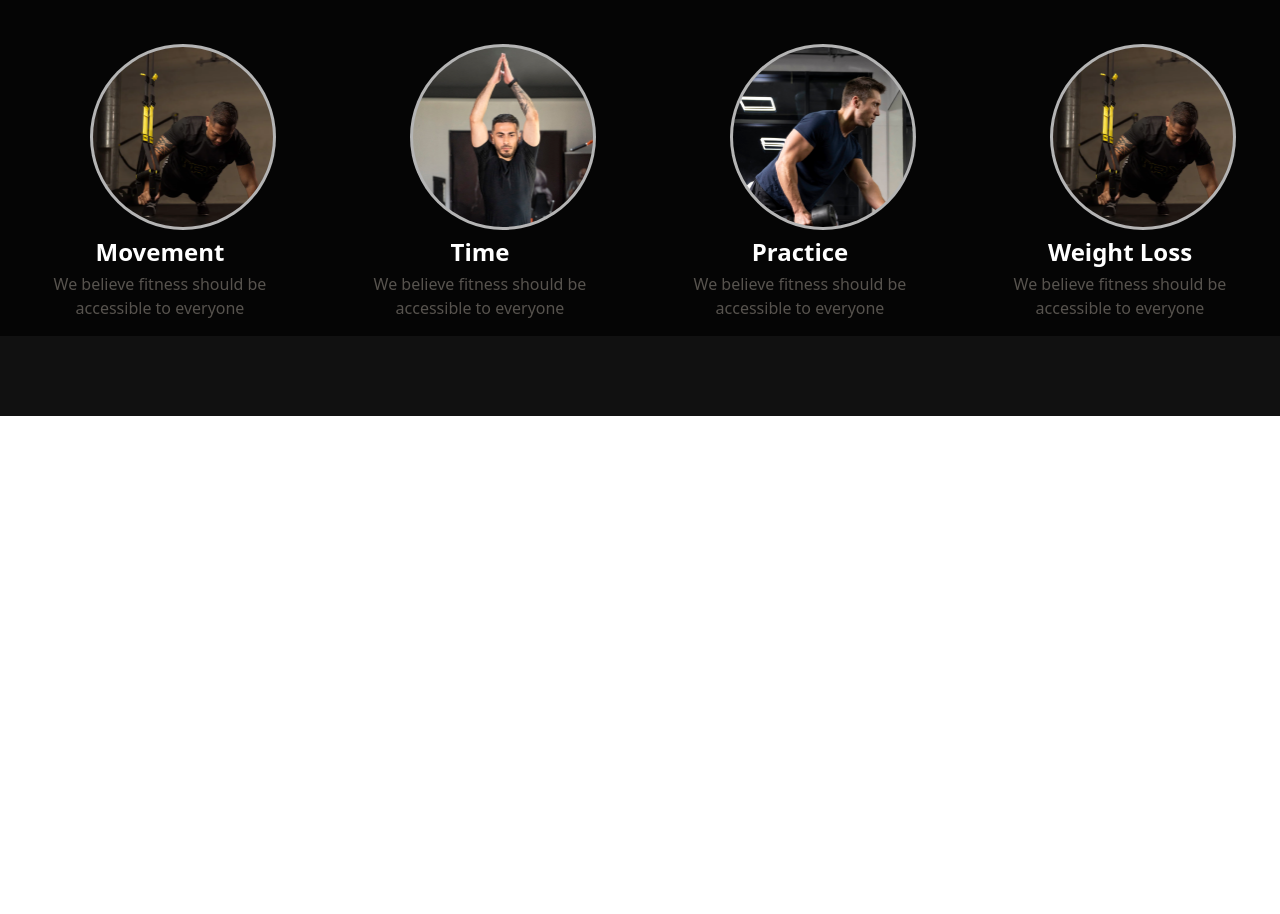
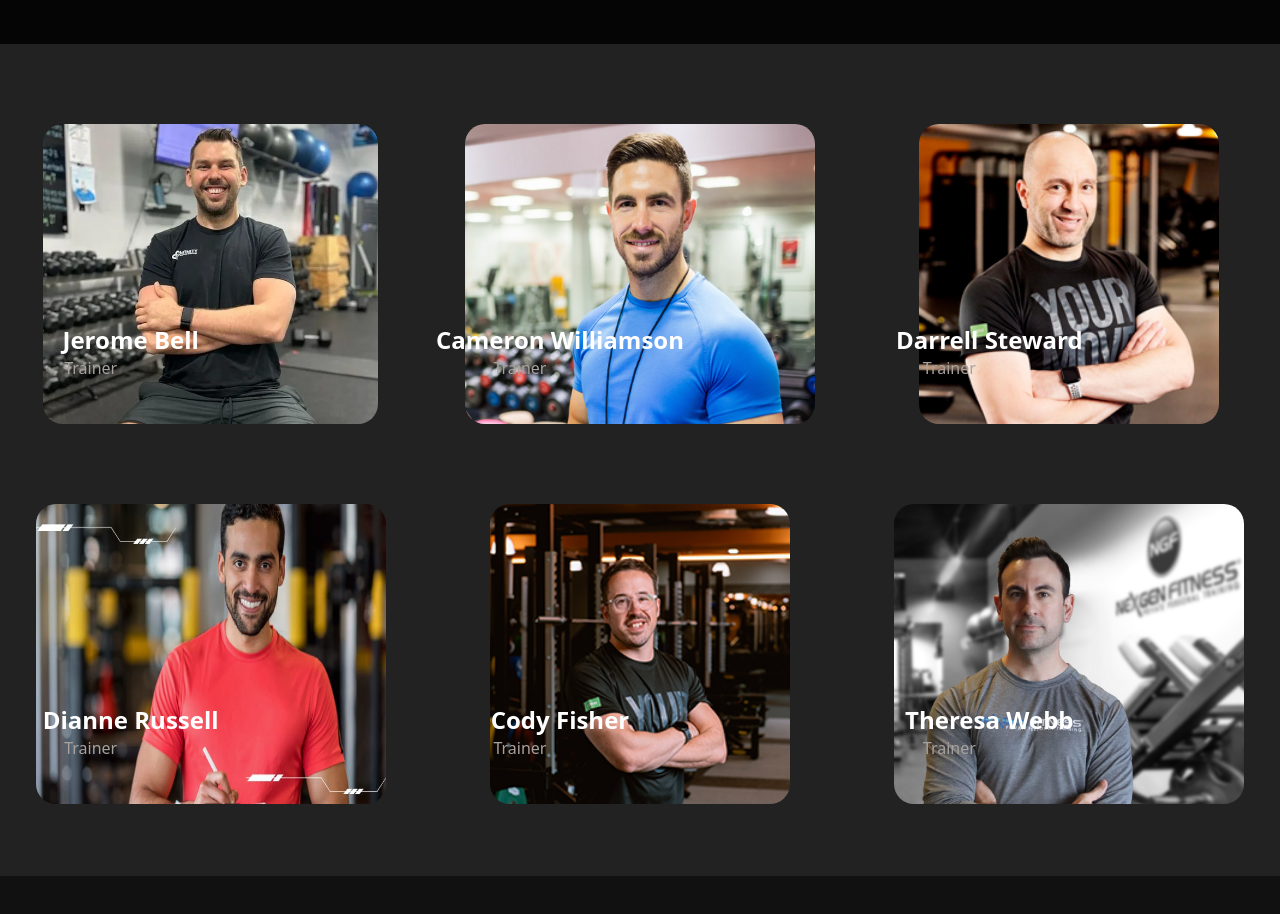
Before and after one commit to MahmudZq/PA2, a plain HTML site: page index.html in a window 1280 px wide. Shown: the part 2120-3034 px from the top of the page. Before the commit the page ends 2536 px from the top, so only its background shows below. Drawn offline with nearby package versions, Linux system fonts and the light colour scheme; a web font is replaced by a local one.

Commit message:
team section done.

```diff
--- a/index.html
+++ b/index.html
@@ -30,13 +30,13 @@
                 <a>Home</a>
             </div>
             <div class="nav-btn">
-                    <a >Service</a>
+                <a>Service</a>
             </div>
             <div class="nav-btn">
-                    <a >Contact</a>
+                <a>Contact</a>
             </div>
             <div class="nav-btn">
-                    <a >About</a>
+                <a>About</a>
             </div>
         </div>
         <div class="lg:hidden">
@@ -64,10 +64,11 @@
         <div class="banner-data">
 
             <h1 class="font-bold text-8xl text-white">
-            Get body in <span class="windsong-medium" >shape</span> & stay healthy
+                Get body in <span class="windsong-medium">shape</span> & stay healthy
             </h1>
             <p class="text-stone-500 w-4/5 text-xl">
-            A huge selection of health and fitness content, healthy recipes and transformation stories to help you get fit and stay fit!
+                A huge selection of health and fitness content, healthy recipes and transformation stories to help you
+                get fit and stay fit!
             </p>
 
             <div class="flex flex-col gap-5 lg:flex-row">
@@ -111,14 +112,15 @@
         <hr class="w-full h-[2px] bg-[#FF533C] my-0 py-0 border-0">
         <div class="container mx-auto">
             <p class="text-center text-base text-stone-600 xl:w-2/5 lg:1/2 md:3/5 w-4/5 pt-2 mx-auto wrap">
-            We believe fitness should be accessible to everyone, everywhere, regardless of income or access to a gym.
+                We believe fitness should be accessible to everyone, everywhere, regardless of income or access to a
+                gym.
             </p>
         </div>
         <div class="mt-20 mx-auto grid grid-cols-1 md:grid-cols-2 lg:grid-cols-4">
 
             <div class="habit-card mx-auto mb-4">
                 <div class="habit-card-img-border"></div>
-                                    <img src="./images/image-3.png"  class="" alt="">
+                <img src="./images/image-3.png" class="" alt="">
                 <h1 class="text-center text-white font-bold text-2xl mx-auto pt-48">Movement</h1>
                 <p class="text-center text-base text-stone-600 w-4/5 pt-1 mx-auto wrap">
                     We believe fitness should be accessible to everyone
@@ -127,7 +129,7 @@
             </div>
             <div class="habit-card mx-auto mb-4">
                 <div class="habit-card-img-border"></div>
-                                    <img src="./images/image-2.png"  class="" alt="">
+                <img src="./images/image-2.png" class="" alt="">
                 <h1 class="text-center text-white font-bold text-2xl mx-auto pt-48">Time</h1>
                 <p class="text-center text-base text-stone-600 w-4/5 pt-1 mx-auto wrap">
                     We believe fitness should be accessible to everyone
@@ -136,7 +138,7 @@
             </div>
             <div class="habit-card mx-auto mb-4">
                 <div class="habit-card-img-border"></div>
-                                    <img src="./images/image-4.png"  class="" alt="">
+                <img src="./images/image-4.png" class="" alt="">
                 <h1 class="text-center text-white font-bold text-2xl mx-auto pt-48">Practice</h1>
                 <p class="text-center text-base text-stone-600 w-4/5 pt-1 mx-auto wrap">
                     We believe fitness should be accessible to everyone
@@ -145,7 +147,7 @@
             </div>
             <div class="habit-card mx-auto mb-4">
                 <div class="habit-card-img-border"></div>
-                                    <img src="./images/image-3.png"  class="" alt="">
+                <img src="./images/image-3.png" class="" alt="">
                 <h1 class="text-center text-white font-bold text-2xl mx-auto pt-48">Weight Loss</h1>
                 <p class="text-center text-base text-stone-600 w-4/5 pt-1 mx-auto wrap">
                     We believe fitness should be accessible to everyone
@@ -158,12 +160,13 @@
 
     <section id="habit" class="mt-20 bg-[#050505] mb-20">
 
-    <div class="container rounded-xl mx-auto bg-[#222222] flex flex-col lg:flex-row" >
+        <div class="container rounded-xl mx-auto bg-[#222222] flex flex-col lg:flex-row">
             <div class="p-20 space-y-5">
                 <h1 class="text-5xl font-bold text-white">Run an Extra<br>
                     Mile Easily</h1>
                 <p class="text-stone-500 xl:w-3/5 w-4/5 wrap">
-                We believe fitness should be accessible to everyone, everywhere, regardless of income or access to a gym. With hundreds of professional workouts.
+                    We believe fitness should be accessible to everyone, everywhere, regardless of income or access to a
+                    gym. With hundreds of professional workouts.
                 </p>
                 <div class="banner-btn place-content-center text-xl" style="background-color:#E6533C;">
                     Join Now
@@ -191,48 +194,93 @@
         <hr class="w-full h-[2px] bg-[#FF533C] my-0 py-0 border-0">
         <div class="container mx-auto">
             <p class="text-center text-base text-stone-600 xl:w-2/5 lg:1/2 md:3/5 w-4/5 pt-2 mx-auto wrap">
-            We believe fitness should be accessible to everyone, everywhere, regardless of income or access to a gym.
+                We believe fitness should be accessible to everyone, everywhere, regardless of income or access to a
+                gym.
             </p>
         </div>
-    <div class="mt-20 mx-auto grid grid-cols-1 md:grid-cols-2 lg:grid-cols-4">
+        <div class="mt-20 container mx-auto  bg-[#222222]">
+        <div class="pt-20 grid grid-cols-1 md:grid-cols-2 lg:grid-cols-3 gap-2">
 
-                            <div class="team-card mx-auto mb-4">
-                                    <div class="team-card-img-border"></div>
-                                    <img src="./images/image-3.png"  class="" alt="">
-                                    <h1 class="text-center text-white font-bold text-2xl mx-auto pt-48">Movement</h1>
-                                    <p class="text-center text-base text-stone-600 w-4/5 pt-1 mx-auto wrap">
-                                            We believe fitness should be accessible to everyone
-                                    </p>
 
-                            </div>
-                            <div class="habit-card mx-auto mb-4">
-                                    <div class="habit-card-img-border"></div>
-                                    <img src="./images/image-2.png"  class="" alt="">
-                                    <h1 class="text-center text-white font-bold text-2xl mx-auto pt-48">Time</h1>
-                                    <p class="text-center text-base text-stone-600 w-4/5 pt-1 mx-auto wrap">
-                                            We believe fitness should be accessible to everyone
-                                    </p>
 
-                            </div>
-                            <div class="habit-card mx-auto mb-4">
-                                    <div class="habit-card-img-border"></div>
-                                    <img src="./images/image-4.png"  class="" alt="">
-                                    <h1 class="text-center text-white font-bold text-2xl mx-auto pt-48">Practice</h1>
-                                    <p class="text-center text-base text-stone-600 w-4/5 pt-1 mx-auto wrap">
-                                            We believe fitness should be accessible to everyone
-                                    </p>
-
-                            </div>
-                            <div class="habit-card mx-auto mb-4">
-                                    <div class="habit-card-img-border"></div>
-                                    <img src="./images/image-3.png"  class="" alt="">
-                                    <h1 class="text-center text-white font-bold text-2xl mx-auto pt-48">Weight Loss</h1>
-                                    <p class="text-center text-base text-stone-600 w-4/5 pt-1 mx-auto wrap">
-                                            We believe fitness should be accessible to everyone
+            <div class="team-card mx-auto  pb-4">
+                <img src="./images/trainer1.png" class="z-[1]" alt="">
+                <h1 class="text-center text-white font-bold text-2xl z-[2] relative" style="left:-80px; top:-100px;">
+                    Jerome Bell
+                </h1>
+                <p class="text-center text-stone-400 z-[3] relative" style="left:-120px; top:-100px;">
+                    Trainer
                 </p>
 
             </div>
 
+
+
+
+            <div class="team-card mx-auto  pb-4">
+                <img src="./images/trainer2.png" class="z-[1]" alt="">
+                <h1 class="text-center text-white font-bold text-2xl z-[2] relative" style="left:-80px; top:-100px;">
+                    Cameron Williamson
+                </h1>
+                <p class="text-center text-stone-400 z-[3] relative" style="left:-120px; top:-100px;">
+                    Trainer
+                </p>
+
+            </div>
+
+
+
+            <div class="team-card mx-auto  pb-4">
+                <img src="./images/trainer3.png" class="z-[1]" alt="">
+                <h1 class="text-center text-white font-bold text-2xl z-[2] relative" style="left:-80px; top:-100px;">
+                    Darrell Steward
+                </h1>
+                <p class="text-center text-stone-400 z-[3] relative" style="left:-120px; top:-100px;">
+                    Trainer
+                </p>
+
+            </div>
+
+
+
+            <div class="team-card mx-auto pb-4">
+                <img src="./images/trainer4.png" class="z-[1]" alt="">
+                <h1 class="text-center text-white font-bold text-2xl z-[2] relative" style="left:-80px; top:-100px;">
+                    Dianne Russell
+                </h1>
+                <p class="text-center text-stone-400 z-[3] relative" style="left:-120px; top:-100px;">
+                    Trainer
+                </p>
+
+            </div>
+
+
+
+            <div class="team-card mx-auto  pb-4">
+                <img src="./images/trainer5.png" class="z-[1]" alt="">
+                <h1 class="text-center text-white font-bold text-2xl z-[2] relative" style="left:-80px; top:-100px;">
+                    Cody Fisher
+                </h1>
+                <p class="text-center text-stone-400 z-[3] relative" style="left:-120px; top:-100px;">
+                    Trainer
+                </p>
+
+            </div>
+
+
+
+            <div class="team-card mx-auto pb-4">
+                <img src="./images/trainer6.png" class="z-[1]" alt="">
+                <h1 class="text-center text-white font-bold text-2xl z-[2] relative" style="left:-80px; top:-100px;">
+                    Theresa Webb
+                </h1>
+                <p class="text-center text-stone-400 z-[3] relative" style="left:-120px; top:-100px;">
+                    Trainer
+                </p>
+
+            </div>
+
+        </div>
     </div>
     </section>
 
--- a/style/main.css
+++ b/style/main.css
@@ -358,22 +358,10 @@ border-radius: 50%;
 .team-card{
     max-width: 400px;
    }
-   .team-card-img-border{
-    position:absolute;
-    margin-left: 90px;
-    width: 186px;
-    height: 186px;
-    border-radius: 50%;
-    background-color: #b4b4b4;
-
-   }
    .team-card > img{
-   position:absolute;
-   margin-left: 93px;
-   margin-top: 3px;
-   width: 180px;
-   height: 180px;
-   border-radius: 50%;
+   max-width: 350px;
+   height: 300px;
+   border-radius:20px;
    }
 .nav-right>.nav-btn>.h1 {
     font-size: 2em;
```
Lines whose indentation alone changed are shown as unchanged.
